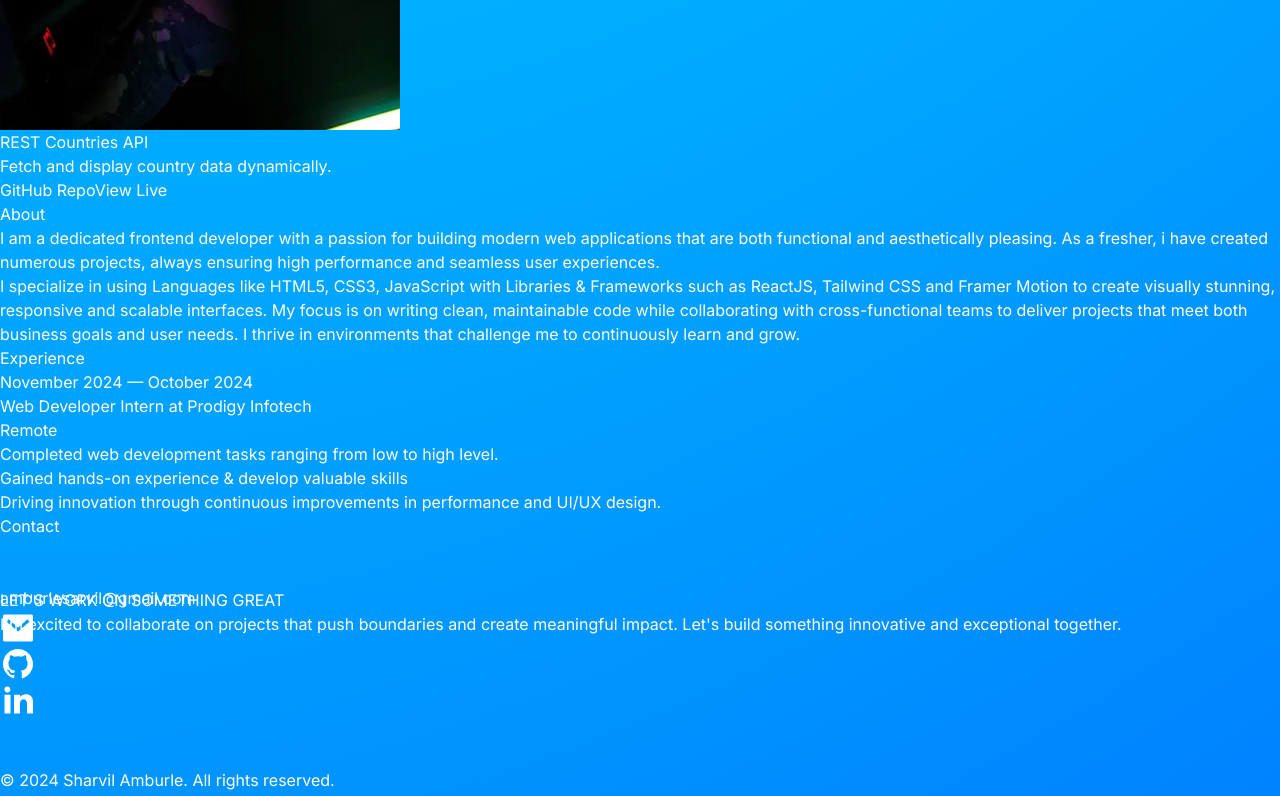
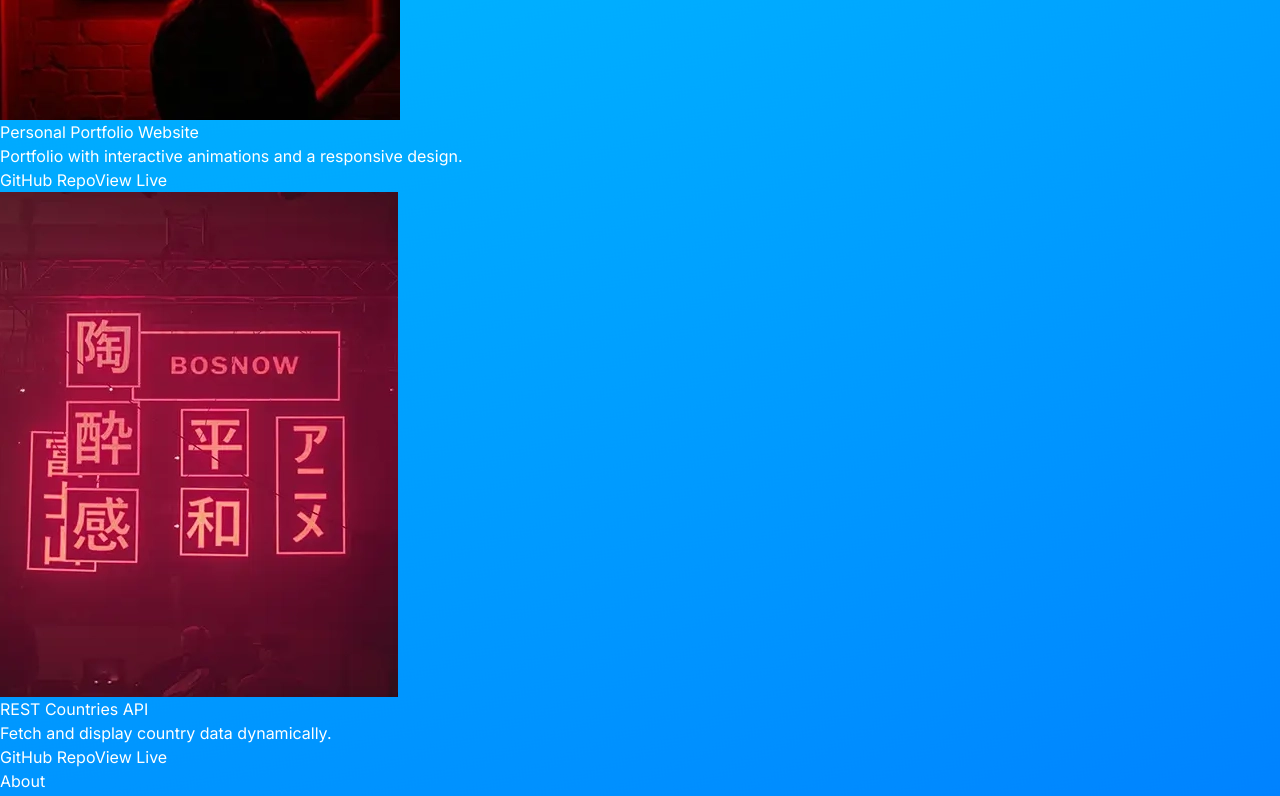
Before and after one commit to sharvil31/Portfolio, a React (Vite) app: page / in a window 1280 px wide. Shown: the part 1240-2036 px from the top of the page. Built offline with nearby package versions, Linux system fonts and the light colour scheme.

Commit message:
add a project & update resume link

```diff
--- a/src/constants/index.js
+++ b/src/constants/index.js
@@ -22,15 +22,22 @@ export const HERO_CONTENT = {
   description:
     "My goal is to master the art of front end development, constantly honing my skills in front-end technologies & frameworks",
   resumeLinkText: "Download Resume",
-  resumeLink: "/SharvilResume.pdf",
+  resumeLink: "/Sharvil_Resume.pdf",
 };
 
 
 export const PROJECTS = [
   {
+    name: "Personal Portfolio Website",
+    description: "Portfolio with interactive animations and a responsive design.",
+    image: projects3,
+    githubLink: "https://github.com/sharvil31/Portfolio",
+    liveLink: "https://sharvil-portfolio.netlify.app/"
+  },
+  {
     name: "REST Countries API",
     description: "Fetch and display country data dynamically.",
-    image: projects5,
+    image: projects4,
     githubLink: "https://github.com/sharvil31/Rest-countries",
     liveLink: "https://rest-countries-api-by-sharvil.netlify.app/"
   },
```
Also changed, not shown: 4 other files (tests, documents, lock files or other folders).
